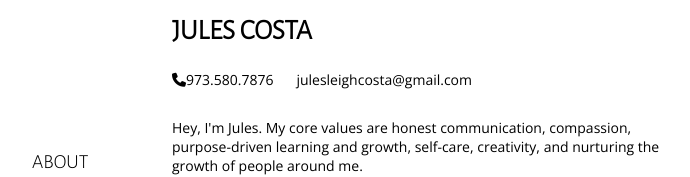
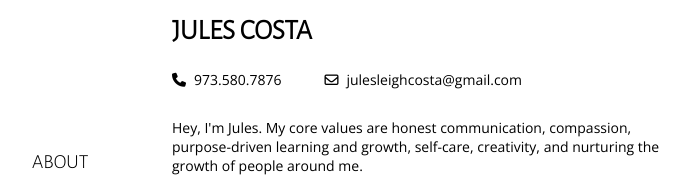
Before and after one commit to jules-costa/jules-costa.github.io, a React (Create React App) app: page /#/ in a window 1280 px wide. Shown: the part 136-313 px from the top of the page, without its empty margins (292-982 px from the left). Built offline with nearby package versions, Linux system fonts and the light colour scheme.

Commit message:
Edit minor styling details and add resume link

```diff
--- a/src/application.css
+++ /dev/null
@@ -1,106 +0,0 @@
-/*
- * This is a manifest file that'll be compiled into application.css, which will include all the files
- * listed below.
- *
- * Any CSS and SCSS file within this directory, lib/assets/stylesheets, or any plugin's
- * vendor/assets/stylesheets directory can be referenced here using a relative path.
- *
- * You're free to add application-wide styles to this file and they'll appear at the bottom of the
- * compiled file so the styles you add here take precedence over styles defined in any other CSS/SCSS
- * files in this directory. Styles in this file should be added after the last require_* statement.
- * It is generally better to create a new file per style scope.
- *
- *= require_tree .
- *= require_self
- */
-h1, h2, h3, h4, h5, h6, a, p, div, section {
-  margin: 0;
-  padding: 0;
-  border: 0;
-  outline: 0;
-  font-family: inherit;
-  color: inherit;
-  text-align: inherit;
-  text-decoration: inherit;
-  vertical-align: inherit;
-  box-sizing: inherit; }
-
-ul {
-  list-style: none; }
-
-img {
-  display: block;
-  width: 100%;
-  height: auto; }
-
-a {
-  font-family: 'Alegreya Sans SC', sans-serif;
-  font-size: 20px;
-  margin-bottom: 22px; }
-
-h2, h4, h5 {
-  font-family: 'Alegreya Sans SC', sans-serif; }
-
-h2 {
-  font-size: 28px;
-  margin-bottom: 22px; }
-
-h4 {
-  font-size: 20px; }
-
-h5 {
-  font-size: 14px;
-  margin: 10px 0;
-  word-spacing: 4px; }
-
-p {
-  font-family: 'Open Sans', sans-serif;
-  margin-bottom: 10px;
-  font-size: 14px; }
-
-.main-wrapper {
-  display: flex;
-  width: 50%;
-  margin: 0 auto;
-  margin-top: 175px;
-  margin-bottom: 100px; }
-
-.wrapper {
-  margin-left: 30px; }
-
-.content-wrapper {
-  display: flex;
-  flex-direction: column;
-  height: 400px;
-  width: 500px;
-  justify-content: space-between; }
-
-.sub-wrapper {
-  margin-bottom: 18px; }
-
-.links {
-  display: flex;
-  flex-direction: column;
-  justify-content: center;
-  margin-right: 30px; }
-
-.link-group {
-  display: flex;
-  width: 100px;
-  justify-content: space-between;
-  margin: 10px 0; }
-
-.personal-links {
-  display: flex;
-  justify-content: space-between;
-  width: 80px; }
-
-.project-link {
-  font-size: 14px;
-  margin-bottom: 0; }
-
-.contact-info {
-  display: flex;
-  justify-content: space-between;
-  width: 300px;
-  align-self: flex-start; }
--- a/src/components/about.jsx
+++ b/src/components/about.jsx
@@ -6,7 +6,7 @@ const About = () => (
     <section className="content-wrapper">
       <div className="contact-info">
         <p><i className="fa fa-phone" aria-hidden="true"></i>973.580.7876</p>
-        <p>julesleighcosta@gmail.com</p>
+        <p><i className="fa fa-envelope-o" aria-hidden="true"></i>julesleighcosta@gmail.com</p>
       </div>
       <p>Hey, I'm Jules. My core values are honest communication, compassion, purpose-driven learning and growth, self-care, creativity, and nurturing the growth of people around me.</p>
       <p>I'm a software engineer based in San Francisco. When I'm not coding you can find me riding my fixed-gear around the city, handpoking tattoos on friends, or most likely snuggling my cat, Kevin.</p>
--- a/src/components/links.jsx
+++ b/src/components/links.jsx
@@ -10,7 +10,7 @@ const Links = () => {
       <div className="personal-links">
         <a href="https://www.linkedin.com/in/julianne-costa"><i className="fa fa-linkedin" aria-hidden="true"></i></a>
         <a href="https://www.github.com/jules-costa"><i className="fa fa-github" aria-hidden="true"></i></a>
-        <a href="/app/assets/images/jules_costa_long_resume.pdf"><i className="fa fa-file-o" aria-hidden="true"></i></a>
+        <a href="../../jules_costa_long_resume.pdf"><i className="fa fa-file-o" aria-hidden="true"></i></a>
       </div>
     </section>
   );
--- a/src/index.css
+++ b/src/index.css
@@ -8,84 +8,109 @@ h1, h2, h3, h4, h5, h6, a, p, div, section {
   text-align: inherit;
   text-decoration: inherit;
   vertical-align: inherit;
-  box-sizing: inherit; }
+  box-sizing: inherit;
+}
 
 ul {
-  list-style: none; }
+  list-style: none;
+}
 
 img {
   display: block;
   width: 100%;
-  height: auto; }
+  height: auto;
+}
 
   a {
     font-family: 'Alegreya Sans SC', sans-serif;
     font-size: 20px;
-    margin-bottom: 22px; }
+    margin-bottom: 22px;
+  }
 
   h2, h4, h5 {
-    font-family: 'Alegreya Sans SC', sans-serif; }
+    font-family: 'Alegreya Sans SC', sans-serif;
+  }
 
   h2 {
     font-size: 28px;
-    margin-bottom: 22px; }
+    margin-bottom: 22px;
+  }
 
   h4 {
-    font-size: 20px; }
+    font-size: 20px;
+  }
 
   h5 {
     font-size: 14px;
     margin: 10px 0;
-    word-spacing: 4px; }
+    word-spacing: 4px;
+  }
 
   p {
     font-family: 'Open Sans', sans-serif;
     margin-bottom: 10px;
-    font-size: 14px; }
+    font-size: 14px;
+  }
 
   .main-wrapper {
     display: flex;
     width: 50%;
     margin: 0 auto;
     margin-top: 150px;
-    margin-bottom: 150px; }
+    margin-bottom: 150px;
+  }
 
   .wrapper {
-    margin-left: 30px; }
+    margin-left: 30px;
+  }
 
   .content-wrapper {
     display: flex;
     flex-direction: column;
     height: 400px;
     width: 500px;
-    justify-content: space-between; }
+    justify-content: space-between;
+  }
 
   .sub-wrapper {
-    margin-bottom: 18px; }
+    margin-bottom: 18px;
+  }
 
   .links {
     display: flex;
     flex-direction: column;
     justify-content: center;
-    margin-right: 30px; }
+    margin-right: 30px;
+  }
 
   .link-group {
     display: flex;
     width: 100px;
     justify-content: space-between;
-    margin: 10px 0; }
+    margin: 10px 0;
+  }
 
   .personal-links {
     display: flex;
     justify-content: space-between;
-    width: 80px; }
+    width: 80px;
+  }
 
   .project-link {
     font-size: 14px;
-    margin-bottom: 0; }
+    margin-bottom: 0;
+  }
 
   .contact-info {
     display: flex;
     justify-content: space-between;
-    width: 300px;
-    align-self: flex-start; }
+    width: 350px;
+    align-self: flex-start;
+  }
+
+.fa-phone {
+  margin-right: 8px;
+}
+.fa-envelope-o {
+  margin-right: 8px;
+}
--- a/src/links.css
+++ /dev/null
@@ -1,71 +0,0 @@
-a {
-  font-family: 'Alegreya Sans SC', sans-serif;
-  font-size: 20px;
-  margin-bottom: 22px; }
-
-h2, h4, h5 {
-  font-family: 'Alegreya Sans SC', sans-serif; }
-
-h2 {
-  font-size: 28px;
-  margin-bottom: 22px; }
-
-h4 {
-  font-size: 20px; }
-
-h5 {
-  font-size: 14px;
-  margin: 10px 0;
-  word-spacing: 4px; }
-
-p {
-  font-family: 'Open Sans', sans-serif;
-  margin-bottom: 10px;
-  font-size: 14px; }
-
-.main-wrapper {
-  display: flex;
-  width: 50%;
-  margin: 0 auto;
-  margin-top: 175px;
-  margin-bottom: 100px; }
-
-.wrapper {
-  margin-left: 30px; }
-
-.content-wrapper {
-  display: flex;
-  flex-direction: column;
-  height: 400px;
-  width: 500px;
-  justify-content: space-between; }
-
-.sub-wrapper {
-  margin-bottom: 18px; }
-
-.links {
-  display: flex;
-  flex-direction: column;
-  justify-content: center;
-  margin-right: 30px; }
-
-.link-group {
-  display: flex;
-  width: 100px;
-  justify-content: space-between;
-  margin: 10px 0; }
-
-.personal-links {
-  display: flex;
-  justify-content: space-between;
-  width: 80px; }
-
-.project-link {
-  font-size: 14px;
-  margin-bottom: 0; }
-
-.contact-info {
-  display: flex;
-  justify-content: space-between;
-  width: 300px;
-  align-self: flex-start; }
--- a/src/reset.css
+++ /dev/null
@@ -1,19 +0,0 @@
-h1, h2, h3, h4, h5, h6, a, p, div, section {
-  margin: 0;
-  padding: 0;
-  border: 0;
-  outline: 0;
-  font-family: inherit;
-  color: inherit;
-  text-align: inherit;
-  text-decoration: inherit;
-  vertical-align: inherit;
-  box-sizing: inherit; }
-
-ul {
-  list-style: none; }
-
-img {
-  display: block;
-  width: 100%;
-  height: auto; }
```
Also changed, not shown: 2 other files (tests, documents, lock files or other folders).
